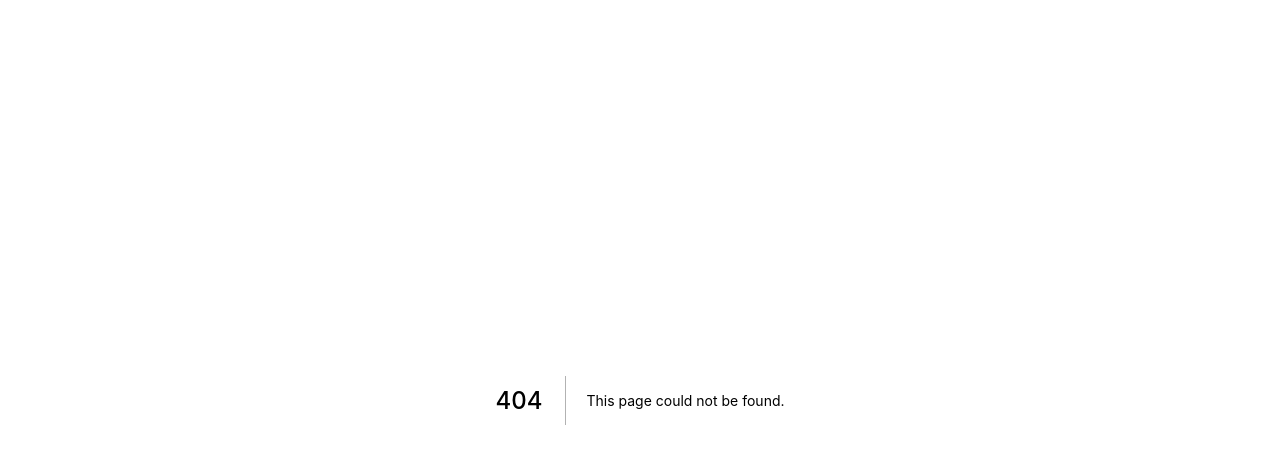
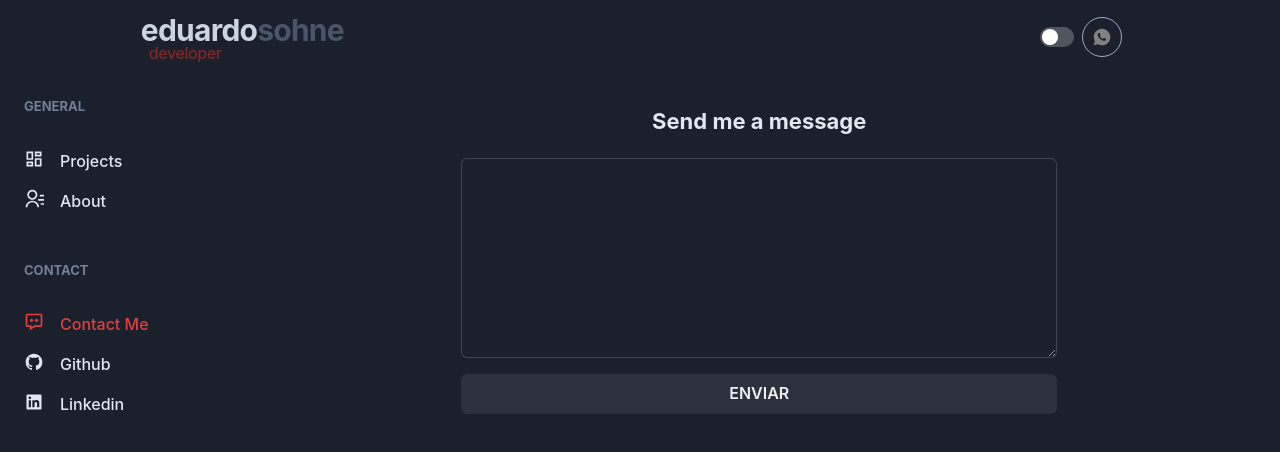
Before and after one commit to dudusohne/nextresume, a Next.js app: page /contact in a window 1280 px wide. Before the commit this address had no page. Shown: the top 452 px of the page. Built offline with nearby package versions, Linux system fonts and the light colour scheme.

Commit message:
new page contact, fix white theme sidebar colors

```diff
--- a/src/components/ActiveLink.tsx
+++ b/src/components/ActiveLink.tsx
@@ -10,7 +10,7 @@ interface ActiveLinkProps extends LinkProps {
 
 export function ActiveLink({ children, shouldMatchExactHref = false, ...rest }: ActiveLinkProps) {
     const { asPath } = useRouter()
-    const color = useColorModeValue("gray.400", "gray.200")
+    const color = useColorModeValue("gray.500", "gray.200")
 
     let isActive = false;
 
--- a/src/components/Header/index.tsx
+++ b/src/components/Header/index.tsx
@@ -12,6 +12,7 @@ export function Header() {
     const btnRef = React.useRef()
 
     const bg = useColorModeValue("white", "gray.800")
+    const sidebarBg = useColorModeValue("gray.200", "gray.800")
 
     const isWideVersion = useBreakpointValue({
         base: false,
@@ -39,7 +40,7 @@ export function Header() {
 
                     >
                         <DrawerOverlay />
-                        <DrawerContent bg="gray.800" p="4">
+                        <DrawerContent bg={sidebarBg} p="4">
                             <DrawerCloseButton color="red" />
                             <DrawerHeader color="gray.600">Navegação</DrawerHeader>
                             <DrawerBody>
--- a/src/components/Sidebar/NavSection.tsx
+++ b/src/components/Sidebar/NavSection.tsx
@@ -9,7 +9,7 @@ interface NavSectionProps {
 
 export function NavSection({ title, children }: NavSectionProps) {
 
-    const color = useColorModeValue("gray.100", "gray.500")
+    const color = useColorModeValue("gray.600", "gray.500")
 
     return (
         <Box>
--- a/src/components/Sidebar/SidebarNav.tsx
+++ b/src/components/Sidebar/SidebarNav.tsx
@@ -1,26 +1,45 @@
-import { Stack } from '@chakra-ui/react';
-import { RiContactsLine, RiDashboardLine, RiLinkedinBoxFill, RiGithubFill } from 'react-icons/ri';
-import { NavLink } from './NavLink';
-import { NavSection } from './NavSection'
-
+import { Stack } from "@chakra-ui/react";
+import {
+  RiContactsLine,
+  RiDashboardLine,
+  RiLinkedinBoxFill,
+  RiGithubFill,
+} from "react-icons/ri";
+import { BiMessageDots } from "react-icons/bi";
+import { NavLink } from "./NavLink";
+import { NavSection } from "./NavSection";
 
 export function SidebarNav() {
+  return (
+    <Stack spacing="12" align="flex-start" zIndex={10}>
+      <NavSection title="GENERAL">
+        <NavLink icon={RiDashboardLine} href="/home">
+          Projects
+        </NavLink>
+        <NavLink icon={RiContactsLine} href="/about">
+          About
+        </NavLink>
+      </NavSection>
 
-    return (
-        <Stack
-            spacing="12"
-            align="flex-start"
-            zIndex={10}
+      <NavSection title="CONTACT">
+        <NavLink icon={BiMessageDots} href="/contact">
+          Contact Me
+        </NavLink>
+        <NavLink
+          icon={RiGithubFill}
+          href="https://github.com/dudusohne"
+          target="_blank"
         >
-            <NavSection title="GENERAL">
-                <NavLink icon={RiDashboardLine} href="/home">Projects</NavLink>
-                <NavLink icon={RiContactsLine} href="/about">About</NavLink>
-            </NavSection>
-
-            <NavSection title="CONTACT">
-                <NavLink icon={RiGithubFill} href="https://github.com/dudusohne" target="_blank">Github</NavLink>
-                <NavLink icon={RiLinkedinBoxFill} href="https://www.linkedin.com/in/eduardo-sohne-62a183118/" target="_blank">Linkedin</NavLink>
-            </NavSection>
-        </Stack >
-    );
+          Github
+        </NavLink>
+        <NavLink
+          icon={RiLinkedinBoxFill}
+          href="https://www.linkedin.com/in/eduardo-sohne-62a183118/"
+          target="_blank"
+        >
+          Linkedin
+        </NavLink>
+      </NavSection>
+    </Stack>
+  );
 }
--- a/src/components/Sidebar/index.tsx
+++ b/src/components/Sidebar/index.tsx
@@ -12,15 +12,12 @@ export function Sidebar() {
         lg: false
     })
 
-    const color = useColorModeValue("gray.500", "gray.500")
-    const backgroundSidebar = useColorModeValue("gray.50", "gray.900")
-
     if (isDrawerSidebar) {
         return (
             <Drawer isOpen={isOpen} placement="left" onClose={onClose}>
                 <DrawerOverlay>
-                    <DrawerContent bg={backgroundSidebar} p="4">
-                        <DrawerCloseButton background={color} mt="2" />
+                    <DrawerContent p="4">
+                        <DrawerCloseButton mt="2" />
                         <DrawerBody>
                             <SidebarNav />
                         </DrawerBody>
--- /dev/null
+++ b/src/pages/contact.tsx
@@ -0,0 +1,26 @@
+import { Flex, useColorModeValue, Stack, Text, Input, Button } from '@chakra-ui/react';
+import { Sidebar } from '../components/Sidebar';
+import { AboutJob } from '../components/AboutJob';
+import { TechData } from '../components/TechData';
+import { Header } from '../components/Header';
+
+export default function Contact() {
+    const color = useColorModeValue("gray.200", "gray.800")
+    const text = useColorModeValue("gray.800", "gray.200")
+    const bg = useColorModeValue("gray.200", "gray.800")
+
+    return (
+        <Flex direction="column" h="100vh" align="center">
+            <Header />
+            <Flex w="100%" my="6" maxWidth={1480} mx="auto" px="6">
+                <Sidebar />
+                <Flex direction="column" w="100%" align="center" mt="2">
+                    <Text as="span" fontSize={22} fontWeight="bold" color={text} mb="5">Send me a message</Text>
+                    <Input as="textarea" w="60%" minHeight="200" bg={bg} />
+                    <Button w="60%" mt="4">ENVIAR</Button>
+
+                </Flex>
+            </Flex>
+        </Flex>
+    )
+}
```
Also changed, not shown: src/pages/home.tsx (+75 -26 lines).
